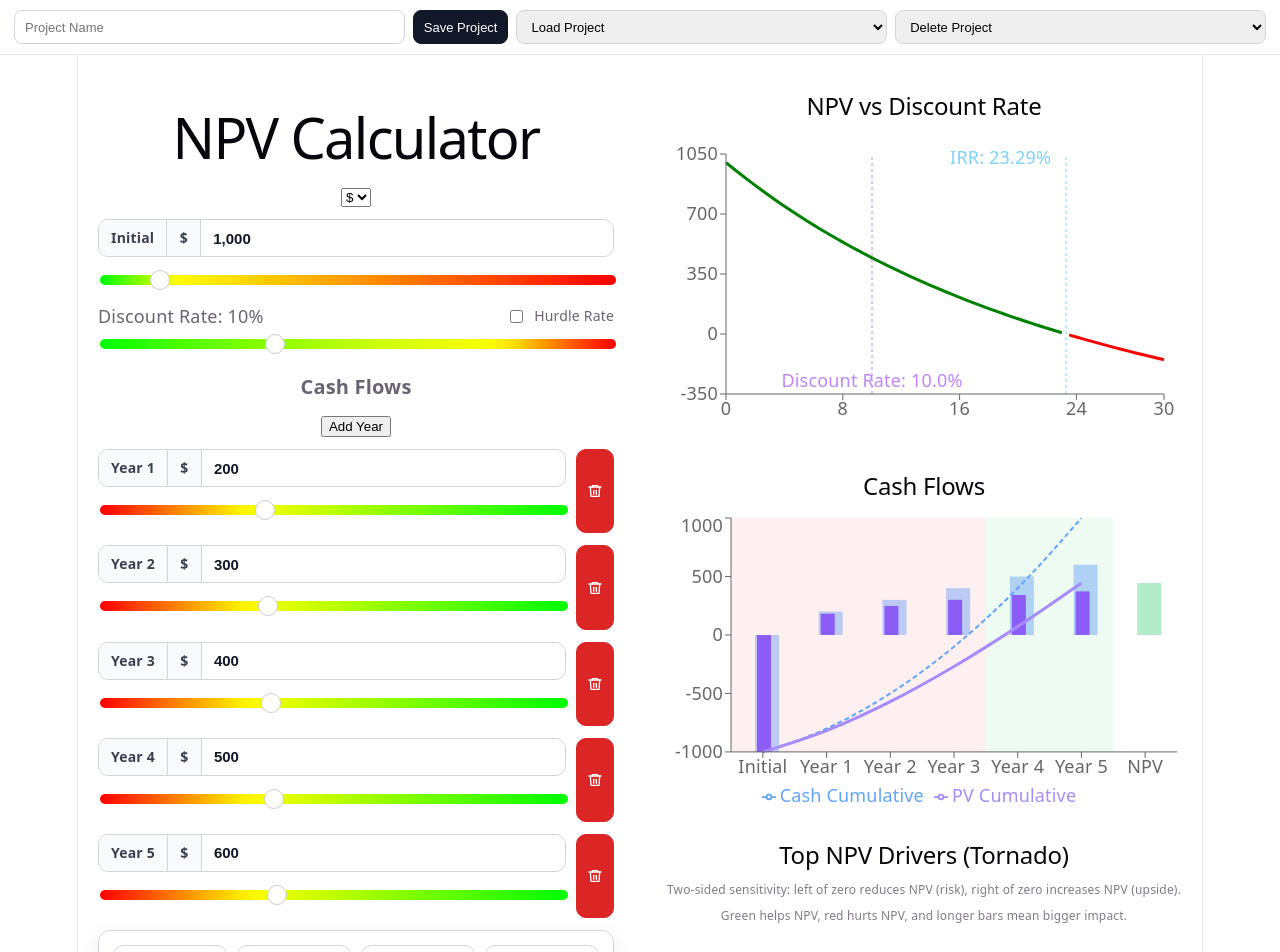
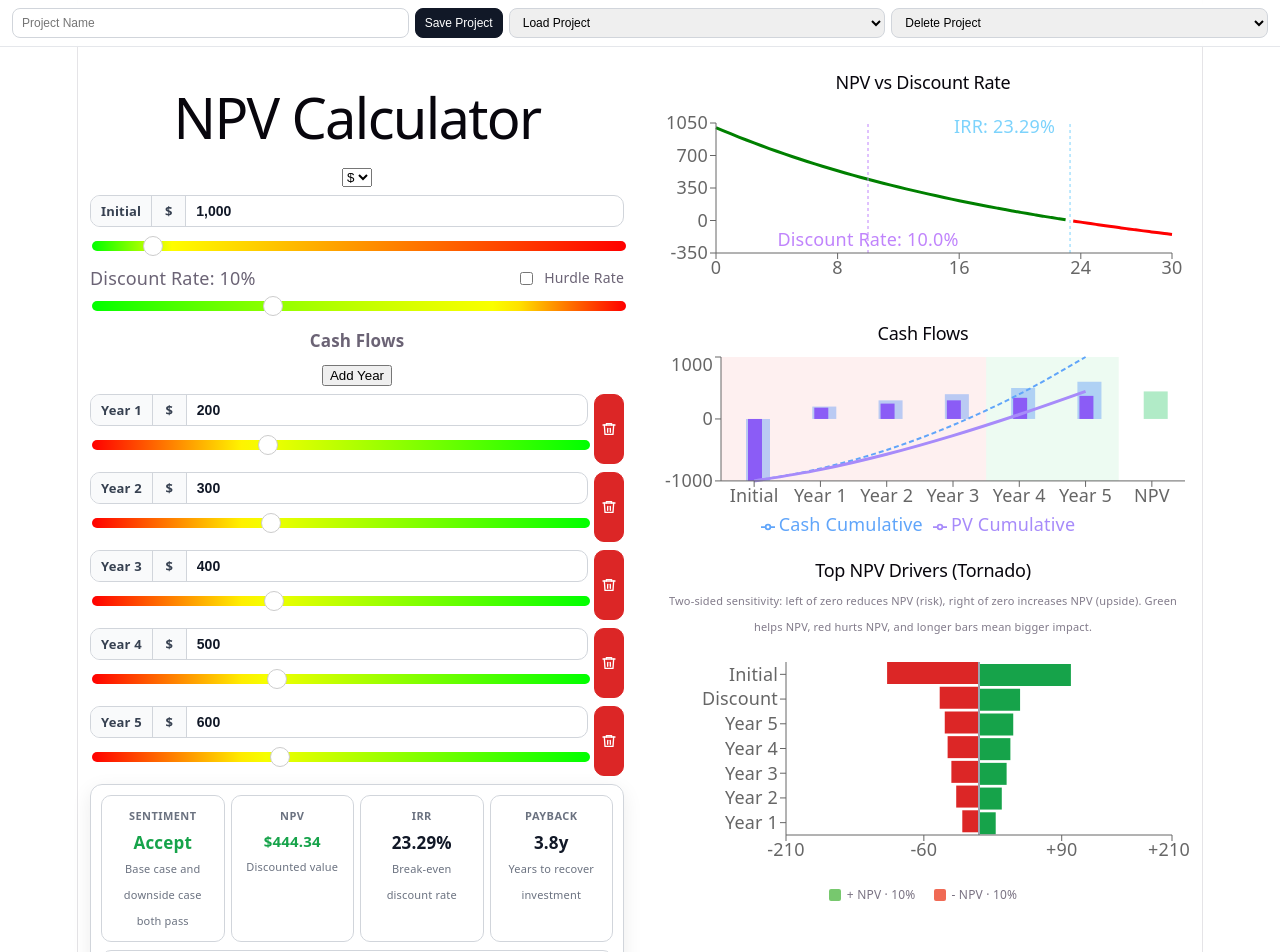
Before and after one commit to armstrma/npv-calculator, a React (Vite) app: page / in a window 1280 px wide. Shown: the top 952 px of the page. Built offline with nearby package versions, Linux system fonts and the light colour scheme.

Commit message:
Tighten desktop layout density

```diff
--- a/src/App.css
+++ b/src/App.css
@@ -36,10 +36,10 @@ input[type="range"]::-moz-range-thumb {
   right: 0;
   z-index: 1200;
   display: flex;
-  gap: 8px;
+  gap: 6px;
   align-items: center;
   flex-wrap: wrap;
-  padding: 10px 14px;
+  padding: 8px 12px;
   backdrop-filter: blur(8px);
   background: rgba(255, 255, 255, 0.9);
   border-bottom: 1px solid #e5e7eb;
@@ -47,11 +47,11 @@ input[type="range"]::-moz-range-thumb {
 .project-toolbar input,
 .project-toolbar select,
 .project-toolbar button {
-  height: 34px;
+  height: 30px;
   border-radius: 8px;
   border: 1px solid #d1d5db;
-  padding: 0 10px;
-  font-size: 13px;
+  padding: 0 9px;
+  font-size: 12px;
 }
 .project-toolbar button {
   background: #111827;
@@ -62,13 +62,13 @@ input[type="range"]::-moz-range-thumb {
 .project-toolbar button:hover {
   background: #1f2937;
 }
-.container { display: flex; gap: 12px; margin-top: 72px; }
-.left, .right { padding: 20px; }
+.container { display: flex; gap: 8px; margin-top: 60px; }
+.left, .right { padding: 12px; }
 .metrics-dock {
   position: sticky;
-  top: 86px;
-  margin-top: 12px;
-  padding: 14px;
+  top: 72px;
+  margin-top: 8px;
+  padding: 10px;
   border: 1px solid #d1d5db;
   border-radius: 12px;
   background: rgba(255, 255, 255, 0.92);
@@ -79,18 +79,18 @@ input[type="range"]::-moz-range-thumb {
 .metrics-summary {
   display: grid;
   grid-template-columns: repeat(4, minmax(0, 1fr));
-  gap: 10px;
+  gap: 6px;
   align-items: stretch;
 }
 .metric-pill {
-  padding: 10px 12px;
+  padding: 7px 9px;
   border: 1px solid #d1d5db;
   border-radius: 10px;
   background: rgba(255, 255, 255, 0.72);
 }
 .metric-pill-label {
   display: block;
-  font-size: 12px;
+  font-size: 11px;
   font-weight: 700;
   text-transform: uppercase;
   letter-spacing: 0.04em;
@@ -99,18 +99,18 @@ input[type="range"]::-moz-range-thumb {
 }
 .metric-pill-value {
   display: block;
-  font-size: 22px;
+  font-size: 17px;
   font-weight: 800;
   line-height: 1.15;
   color: #111827;
 }
 .metric-pill-value.compact {
-  font-size: 20px;
+  font-size: 15px;
 }
 .metric-pill-subtext {
   display: block;
-  margin-top: 4px;
-  font-size: 12px;
+  margin-top: 3px;
+  font-size: 11px;
   color: #6b7280;
 }
 .metric-pill.sentiment-positive .metric-pill-value { color: #16a34a; }
@@ -118,12 +118,12 @@ input[type="range"]::-moz-range-thumb {
 .metric-pill.sentiment-negative .metric-pill-value { color: #dc2626; }
 .metrics-toggle {
   width: 100%;
-  margin-top: 12px;
+  margin-top: 8px;
   display: inline-flex;
   align-items: center;
   justify-content: center;
-  gap: 8px;
-  padding: 10px 12px;
+  gap: 6px;
+  padding: 8px 10px;
   border-radius: 10px;
   border: 1px solid #d1d5db;
   background: rgba(255, 255, 255, 0.72);
@@ -136,14 +136,14 @@ input[type="range"]::-moz-range-thumb {
   line-height: 1;
 }
 .metrics-details {
-  margin-top: 12px;
+  margin-top: 10px;
   display: grid;
-  gap: 12px;
+  gap: 10px;
 }
 .details-panel {
   border: 1px solid #d1d5db;
   border-radius: 10px;
-  padding: 12px;
+  padding: 10px;
   background: rgba(255, 255, 255, 0.75);
 }
 .details-panel-title {
@@ -244,18 +244,19 @@ input[type="range"]::-moz-range-thumb {
   color: #f9fafb;
 }
 .chart-section {
-  margin-top: 20px;
+  margin-top: 12px;
 }
 .chart-section:first-of-type {
   margin-top: 0;
 }
 .chart-title {
-  margin-bottom: 12px;
+  margin-bottom: 8px;
+  font-size: 18px;
 }
 .chart-subtitle {
-  margin-top: -4px;
-  margin-bottom: 14px;
-  font-size: 12px;
+  margin-top: -2px;
+  margin-bottom: 10px;
+  font-size: 11px;
   opacity: 0.85;
 }
 .tornado-legend {
@@ -294,31 +295,31 @@ input[type="range"]::-moz-range-thumb {
 .tornado-legend-swatch.level-10.negative { background: #ef5a43; }
 .tornado-legend-swatch.level-20.negative { background: #f5c2bc; }
 .cashflow-chart-wrap {
-  margin-bottom: 28px;
+  margin-bottom: 18px;
 }
 .factor-subheader {
-  margin: 20px 0 12px;
-  font-size: 20px;
+  margin: 14px 0 8px;
+  font-size: 17px;
   font-weight: 800;
   line-height: 1.2;
 }
 .input-stack {
-  margin-bottom: 12px;
+  margin-bottom: 8px;
 }
 .currency-picker {
-  margin-bottom: 12px;
+  margin-bottom: 8px;
 }
 .discount-control {
   text-align: left;
 }
 .add-year-button {
-  margin-bottom: 12px;
+  margin-bottom: 8px;
 }
 .cashflow-row {
   display: flex;
   align-items: stretch;
-  gap: 10px;
-  margin-bottom: 12px;
+  gap: 6px;
+  margin-bottom: 8px;
 }
 .cashflow-slider-wrap {
   flex: 1;
@@ -329,18 +330,18 @@ input[type="range"]::-moz-range-thumb {
   align-items: center;
   gap: 0;
   width: 100%;
-  margin-bottom: 8px;
+  margin-bottom: 4px;
   border: 1px solid #d1d5db;
   border-radius: 10px;
   overflow: hidden;
   background: rgba(255, 255, 255, 0.9);
 }
 .cashflow-input-segment {
-  height: 36px;
+  height: 30px;
   display: inline-flex;
   align-items: center;
-  padding: 0 12px;
-  font-size: 14px;
+  padding: 0 10px;
+  font-size: 13px;
   font-weight: 600;
   border-right: 1px solid #d1d5db;
   color: #374151;
@@ -353,18 +354,18 @@ input[type="range"]::-moz-range-thumb {
   justify-content: center;
 }
 .cashflow-number-input {
-  height: 36px;
+  height: 30px;
   width: 100%;
   border: 0;
-  padding: 0 12px;
-  font-size: 15px;
+  padding: 0 10px;
+  font-size: 14px;
   font-weight: 700;
   color: #111827;
   background: transparent;
   outline: none;
 }
 .delete-btn {
-  width: 38px;
+  width: 30px;
   align-self: stretch;
   display: inline-flex;
   align-items: center;
@@ -377,7 +378,7 @@ input[type="range"]::-moz-range-thumb {
   font-size: 16px;
   line-height: 1;
   flex-shrink: 0;
-  min-height: 72px;
+  min-height: 56px;
 }
 .delete-btn:hover {
   background: #b91c1c;
--- a/src/App.jsx
+++ b/src/App.jsx
@@ -583,7 +583,7 @@ const App = () => {
   }, [tornadoRippleData]);
 
   const tornadoChartHeight = useMemo(() => {
-    return Math.max(360, tornadoRippleData.length * 38);
+    return Math.max(220, tornadoRippleData.length * 24);
   }, [tornadoRippleData]);
 
   const getGradient = (type, index = null) => {
@@ -1059,7 +1059,7 @@ const App = () => {
         <div className="right" style={{ width: '50%' }}>
           <section className="chart-section">
             <h2 className="chart-title">NPV vs Discount Rate</h2>
-            <ResponsiveContainer width="100%" height={320}>
+            <ResponsiveContainer width="100%" height={210}>
               <LineChart data={discountData} margin={{ top: 22, right: 18, left: 0, bottom: 28 }}>
               <XAxis dataKey="discount" type="number" domain={[0, 30]} />
               <YAxis />
@@ -1141,7 +1141,7 @@ const App = () => {
 
           <section className="chart-section cashflow-chart-wrap">
             <h2 className="chart-title">Cash Flows</h2>
-            <ResponsiveContainer width="100%" height={300}>
+            <ResponsiveContainer width="100%" height={190}>
               <ComposedChart data={barData} barGap={-22} barCategoryGap="30%">
               <XAxis dataKey="name" />
               <YAxis />
```
